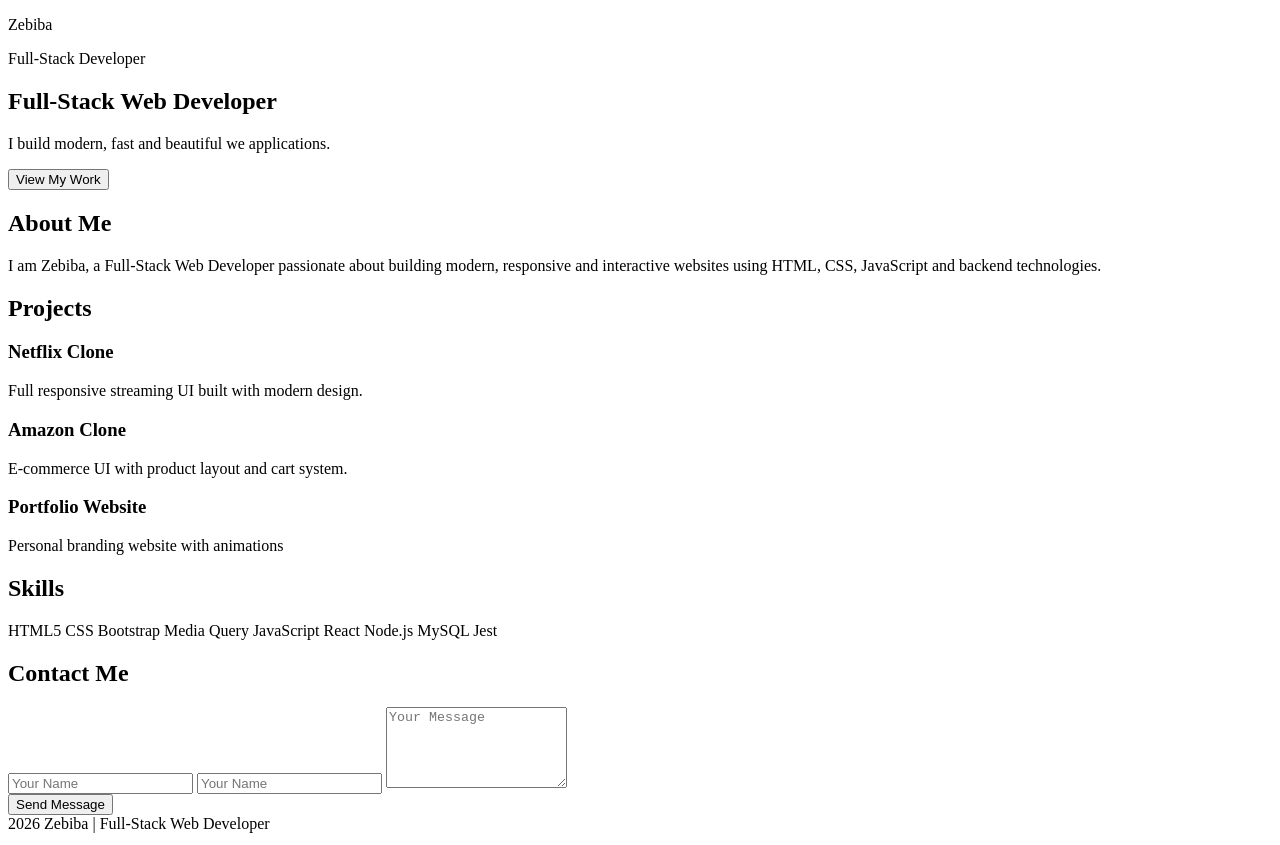
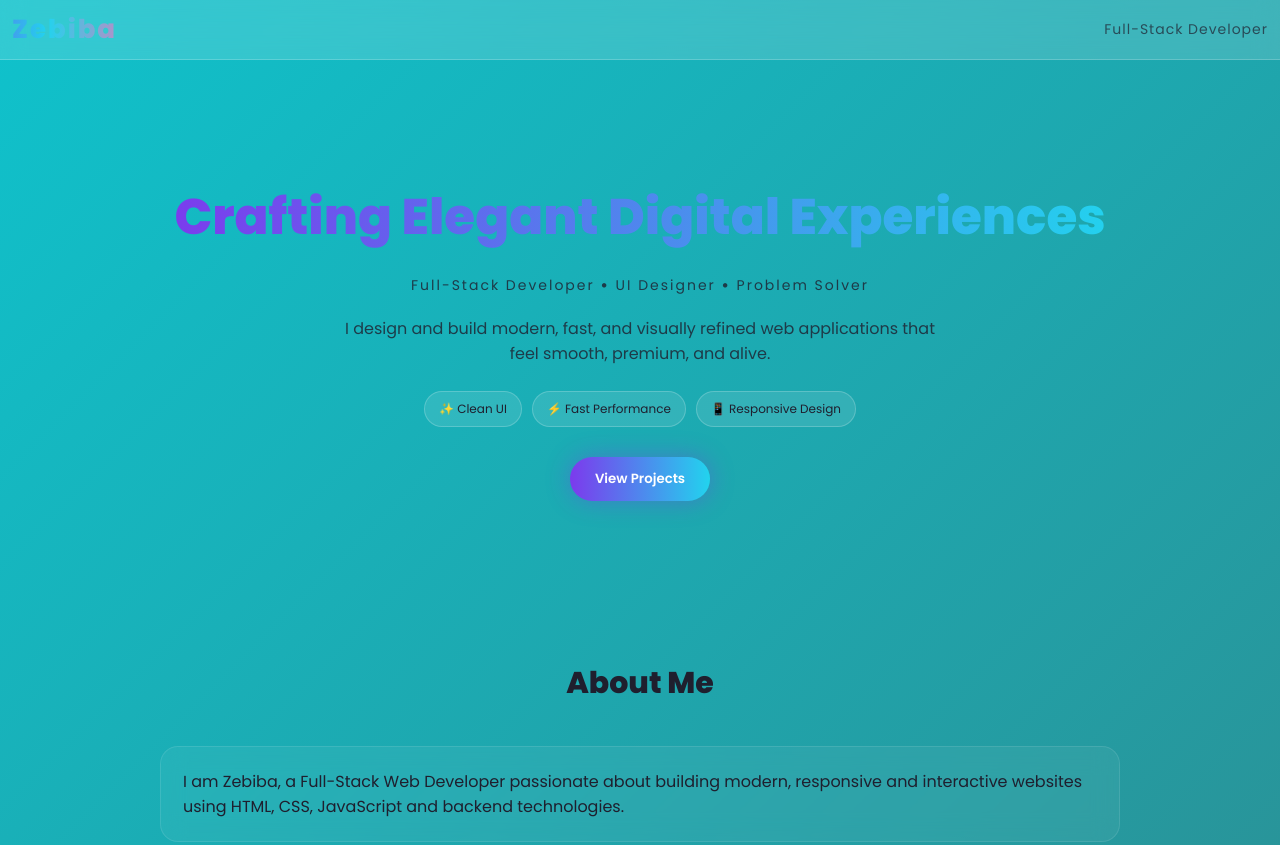
Before and after one commit to Zebiba-I/My-Portfolio, a plain HTML site: page index.html in a window 1280 px wide. Shown: the top 845 px of the page. Drawn offline with Linux system fonts and the light colour scheme.

Commit message:
Improve portfolio layout and update styles

```diff
--- /dev/null
+++ b/css/btn.css
@@ -0,0 +1,18 @@
+/* ======= btn ======= */
+.btn{
+  margin-block-start: 30px;
+  padding-block: 12px;
+  padding-inline: 25px;
+  border: none;
+  border-radius: 30px;
+  background:linear-gradient(90deg,#7c3aed,#22d3ee);
+  color: white;
+  cursor: pointer;
+  font-weight: 600;
+  transition: 0.3s;
+  box-shadow:0 0 25px rgba(124,58,237,0.4);
+}
+
+.btn:hover{
+  transform: scale(1.05);
+}
--- /dev/null
+++ b/css/cards.css
@@ -0,0 +1,43 @@
+/* ========= CARDS ======== */
+.card-grid{
+display:grid;
+grid-template-columns:repeat(auto-fit,minmax(250px,1fr));
+gap:20px;
+}
+
+.card{
+background:rgba(255,255,255,0.05);
+padding:22px;
+border-radius:18px;
+backdrop-filter:blur(12px);
+border:1px solid rgba(255,255,255,0.1);
+transition:0.3s;
+cursor:pointer;
+position:relative;
+overflow:hidden;
+}
+
+.card::before{
+content:'';
+position:absolute;
+width:100%;
+height:100%;
+top:0;
+left:-100%;
+background:linear-gradient(120deg,transparent,rgba(255,255,255,0.1),transparent);
+transition:0.5s;
+}
+
+.card:hover::before{
+left:100%;
+}
+
+.card:hover{
+transform:translateY(-10px);
+border-color:#7c3aed;
+box-shadow:0 0 25px rgba(124,58,237,0.3);
+}
+
+#projects {
+  scroll-margin-top: 100px;
+}
--- /dev/null
+++ b/css/contact.css
@@ -0,0 +1,61 @@
+.contact{
+  text-align:center;
+  color:#0f1f1f;
+}
+
+/* CONTACT BOX */
+.contact-box{
+  margin:0 auto;
+  padding:30px;
+  border-radius:20px;
+
+  background: rgba(255, 255, 255, 0.25);
+  border: 1px solid rgba(255, 255, 255, 0.4);
+
+  backdrop-filter: blur(15px);
+
+  box-shadow: 0 10px 30px rgba(0,0,0,0.1);
+
+  display:flex;
+  flex-direction:column;
+  gap:15px;
+
+  transition:0.3s ease;
+}
+
+/* hover effect */
+.contact-box:hover{
+  transform: translateY(-5px);
+  box-shadow: 0 15px 40px rgba(0,0,0,0.15);
+  border-color: rgba(255,255,255,0.6);
+}
+
+/* INPUTS */
+.contact-box input,
+.contact-box textarea{
+  width:100%;
+  padding:12px;
+  border-radius:12px;
+
+  border:1px solid rgba(0,0,0,0.1);
+
+  background: rgba(255,255,255,0.6);
+
+  color:#0f1f1f;
+  outline:none;
+
+  transition:0.3s;
+}
+
+/* hover */
+.contact-box input:hover,
+.contact-box textarea:hover{
+  background: rgba(255,255,255,0.8);
+}
+
+/* focus */
+.contact-box input:focus,
+.contact-box textarea:focus{
+  border-color:#0fc2cc;
+  box-shadow:0 0 15px rgba(15,194,204,0.4);
+}
--- /dev/null
+++ b/css/footer.css
@@ -0,0 +1,7 @@
+/* ======== FOOTER ======== */
+footer{
+text-align:center;
+margin-top:80px;
+opacity:0.6;
+font-size:14px;
+}
--- /dev/null
+++ b/css/hero.css
@@ -0,0 +1,47 @@
+/* ======= HERO ======= */
+.hero {
+  text-align: center;
+  padding: 60px 0;
+}
+
+.hero h1 {
+  font-size: 50px;
+  background: linear-gradient(90deg, #7c3aed, #22d3ee);
+  -webkit-background-clip: text;
+  -webkit-text-fill-color: transparent;
+}
+
+.hero p{
+  margin-block-start: 20px;
+  opacity: 0.8;
+}
+
+.hero-sub{
+  margin-top: 10px;
+  opacity: 0.8;
+  letter-spacing: 2px;
+  font-size: 14px;
+}
+
+.hero-desc{
+  margin-top: 15px;
+  max-width: 600px;
+  margin-inline: auto;
+  opacity: 0.9;
+}
+
+.hero-badges{
+  margin-top: 25px;
+  display: flex;
+  justify-content: center;
+  gap: 10px;
+  flex-wrap: wrap;
+}
+
+.hero-badges span{
+  padding: 8px 14px;
+  border-radius: 20px;
+  background: rgba(255,255,255,0.1);
+  border: 1px solid rgba(255,255,255,0.2);
+  font-size: 12px;
+}
--- /dev/null
+++ b/css/nav.css
@@ -0,0 +1,63 @@
+/* ======= HEADER ======= */
+header{
+  position: sticky;
+  top: 0;
+  z-index: 1000;
+
+  background: rgba(255,255,255,0.15);
+  backdrop-filter: blur(12px);
+  -webkit-backdrop-filter: blur(12px);
+
+  border-bottom: 1px solid rgba(255,255,255,0.2);
+
+  padding: 10px 0;
+}
+
+nav{
+  max-width: 1400px;
+  margin: auto;
+
+  display: flex;
+  justify-content: space-between;
+  align-items: center;
+
+  padding-inline: 12px;
+}
+
+.logo{
+  font-weight: 800;
+  font-size: 26px;
+  letter-spacing: 2px;
+
+  background: linear-gradient(90deg,#7c3aed,#22d3ee,#f472b6,#facc15);
+  background-size: 300% 300%;
+  -webkit-background-clip: text;
+  -webkit-text-fill-color: transparent;
+
+  animation: colorMove 6s infinite linear;
+
+  cursor: pointer;
+  transition: 0.3s;
+}
+
+.logo:hover{
+  transform: scale(1.05);
+}
+
+@keyframes colorMove {
+  0%{
+    background-position: 0% 50%;
+  }
+  50%{
+    background-position: 100% 50%;
+  }
+  100%{
+    background-position: 0% 50%;
+  }
+}
+
+.tagline{
+  font-size: 14px;
+  opacity: 0.7;
+  letter-spacing: 1px;
+}
--- /dev/null
+++ b/css/rest.css
@@ -0,0 +1,25 @@
+@import url('https://fonts.googleapis.com/css2?family=Poppins:wght@300;400;600;800&display=swap');
+
+/* ======== REST ========*/
+* {
+  margin: 0;
+  padding: 0;
+  box-sizing: border-box;
+  font-family: poppins;
+}
+
+
+/* ======= BODY ======= */
+body {
+  /* background: radial-gradient(circle at top, #b491e9, #70b4ef);
+  color: #f5f5f5; */
+  background: linear-gradient(
+    135deg,
+    #0fc2cc,
+    #3a7577
+  );
+color:#1f1f2e;
+  overflow-x: hidden;
+}
+
+/*242443 32785c 13135e */
--- /dev/null
+++ b/css/section.css
@@ -0,0 +1,10 @@
+/* ======== SECTION ======= */
+.section{
+margin-top:100px;
+}
+
+h2{
+text-align:center;
+margin-bottom:40px;
+font-size:30px;
+}
--- /dev/null
+++ b/css/skills.css
@@ -0,0 +1,10 @@
+/* ======== SKILLS ======== */
+.skills span{
+display:inline-block;
+margin:5px;
+padding:8px 12px;
+border-radius:20px;
+background:rgba(124,58,237,0.2);
+border:1px solid #7c3aed;
+font-size:12px;
+}
--- /dev/null
+++ b/css/wrapper.css
@@ -0,0 +1,39 @@
+/* ====== GLOW ======= */
+/* glowing background */
+.glow{
+position:absolute;
+width:400px;
+height:400px;
+background:#7c3aed;
+filter:blur(150px);
+opacity:0.4;
+top:-100px;
+left:-100px;
+animation: float 6s ease-in-out infinite;
+}
+
+.glow2{
+position:absolute;
+width:400px;
+height:400px;
+background:#22d3ee;
+filter:blur(150px);
+opacity:0.3;
+bottom:-100px;
+right:-100px;
+animation: float 8s ease-in-out infinite;
+}
+
+@keyframes float{
+0%,100%{transform:translateY(0)}
+50%{transform:translateY(30px)}
+}
+
+/* ====== WRAPPER ======= */
+.container{
+max-width:1000px;
+margin:auto;
+padding:60px 20px;
+position:relative;
+z-index:2;
+}
--- a/index.html
+++ b/index.html
@@ -18,19 +18,39 @@
     <header>
       <nav>
         <p class="logo">Zebiba</p>
-        <p>Full-Stack Developer</p>
+        <p class="tagline">Full-Stack Developer</p>
       </nav>
     </header>
 
+    <section class="container">
       <!-- ==============
      HERO
      ================= -->
       <section class="hero">
-      <h1>Full-Stack Web Developer</h1>
-      <p>I build modern, fast and beautiful we applications.</p>
-      <button class="btn">View My Work</button>
+        <h1>Crafting Elegant Digital Experiences</h1>
+
+        <p class="hero-sub">
+          Full-Stack Developer <strong>&bull;</strong> UI Designer <strong>&#8226;</strong> Problem
+          Solver
+        </p>
+
+        <p class="hero-desc">
+          I design and build modern, fast, and visually refined web applications that feel smooth,
+          premium, and alive.
+        </p>
+
+        <div class="hero-badges">
+          <span>✨ Clean UI</span>
+          <span>⚡ Fast Performance</span>
+          <span>📱 Responsive Design</span>
+        </div>
+        <button
+          class="btn"
+          onclick="document.getElementById('projects').scrollIntoView({ behavior: 'smooth' })"
+        >
+          View Projects
+        </button>
       </section>
-
       <!-- =============
    MAIN
    ============== -->
@@ -49,26 +69,81 @@
         <!-- ================
      PROJECTS
      ================= -->
-      <section class="section">
+        <section class="section" id="projects">
           <h2>Projects</h2>
 
           <div class="card-grid">
-
-          <div class="card-project" onclick="openProject('Netflix Clone', 'A full responsive streaming UI inspired by Netflix. Includes homepage, categories, and hover animations.')">
+            <div
+              class="card project"
+              onclick="openProject(this)"
+              data-title="Netflix Clone"
+              data-img="images/netflix.png"
+              data-desc="A modern Netflix-inspired streaming UI with responsive layout, categories, and smooth hover interactions."
+              data-link="netflix.html"
+            >
               <h3>Netflix Clone</h3>
-            <p>Full responsive streaming UI built with modern design.</p>
+              <p>Streaming UI with modern design</p>
             </div>
 
-          <div class="card-project" onclick="openProject('Amazon Clone', 'E-commerce UI with product layout, cart system, and checkout flow design.')">
+            <div
+              class="card project"
+              onclick="openProject(this)"
+              data-title="Amazon Clone"
+              data-img="images/amazon.png"
+              data-desc="E-commerce interface with product grid, cart system, and checkout experience design."
+              data-link="amazon.html"
+            >
               <h3>Amazon Clone</h3>
-            <P>E-commerce UI with product layout and cart system.</P>
+              <p>E-commerce shopping UI</p>
             </div>
 
-          <div class="card-project" onclick="openProject('Portfolio Website', 'Personal branding site with glowing UI, animations, and responsive layout.')">
+            <div
+              class="card project"
+              onclick="openProject(this)"
+              data-title="Portfolio Website"
+              data-img="images/portfolio.png"
+              data-desc="Personal portfolio website with animated UI, smooth layout, and modern branding design."
+              data-link="portfolio.html"
+            >
               <h3>Portfolio Website</h3>
-            <p>Personal branding website with animations</p>
+              <p>Personal branding website</p>
             </div>
 
+            <div
+              class="card project"
+              onclick="openProject(this)"
+              data-title="AI Chat App"
+              data-img="images/chatgpt.png"
+              data-desc="AI chat interface inspired by ChatGPT with clean UX and messaging system design."
+              data-link="chat.html"
+            >
+              <h3>AI Chat App</h3>
+              <p>Chat interface UI</p>
+            </div>
+
+            <div
+              class="card project"
+              onclick="openProject(this)"
+              data-title="Restaurant Website"
+              data-img="images/restaurant.png"
+              data-desc="Elegant restaurant landing page with menu display, booking section, and modern layout."
+              data-link="restaurant.html"
+            >
+              <h3>Restaurant Website</h3>
+              <p>Food & booking website</p>
+            </div>
+
+            <div
+              class="card project"
+              onclick="openProject(this)"
+              data-title="E-Commerce Store"
+              data-img="images/ecommerce.png"
+              data-desc="Full e-commerce UI with product listing, filtering, and shopping experience design."
+              data-link="ecommerce.html"
+            >
+              <h3>E-Commerce Store</h3>
+              <p>Online shopping platform UI</p>
+            </div>
           </div>
         </section>
 
@@ -79,14 +154,20 @@
           <h2>Skills</h2>
           <div class="card skills">
             <span>HTML5</span>
-          <span>CSS</span>
+            <span>CSS3</span>
             <span>Bootstrap</span>
-          <span>Media Query</span>
+            <span>Responsive Design</span>
+            <span>Flexbox</span>
+            <span>Grid Layout</span>
             <span>JavaScript</span>
             <span>React</span>
             <span>Node.js</span>
             <span>MySQL</span>
-          <span>Jest</span>
+            <span>Jest (Testing)</span>
+            <span>Express.js</span>
+            <span>Git & GitHub</span>
+            <span>REST API</span>
+            <span>Problem Solving</span>
           </div>
         </section>
 
@@ -95,22 +176,17 @@
      ================== -->
         <section class="section contact">
           <h2>Contact Me</h2>
-
           <div class="contact-box">
-          <input type="text" placeholder="Your Name">
-          <input type="text" placeholder="Your Name">
+            <input type="text" placeholder="Your Name" />
+            <input type="email" placeholder="Your Email" />
             <textarea name="" id="" rows="5" placeholder="Your Message"></textarea>
           </div>
-
           <div>
             <button class="btn">Send Message</button>
           </div>
         </section>
-
       </main>
-
-    <footer>
-      2026 Zebiba | Full-Stack Web Developer
-    </footer>
+      <footer>&copy;2026 Zebiba | Full-Stack Web Developer</footer>
+    </section>
   </body>
 </html>
```
Also changed, not shown: css/style.css (+10 -0 lines). Lines whose indentation alone changed are shown as unchanged.
